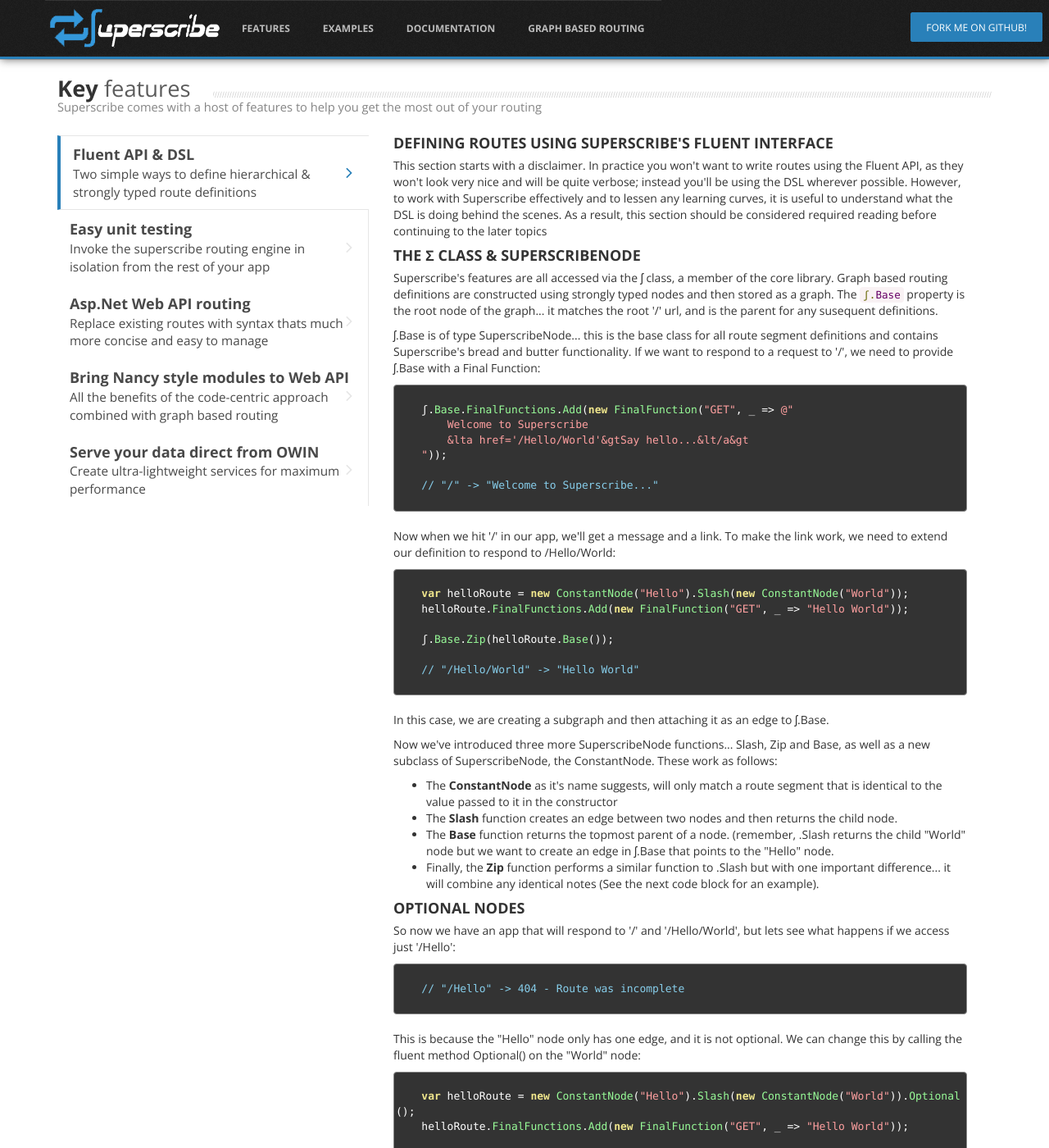
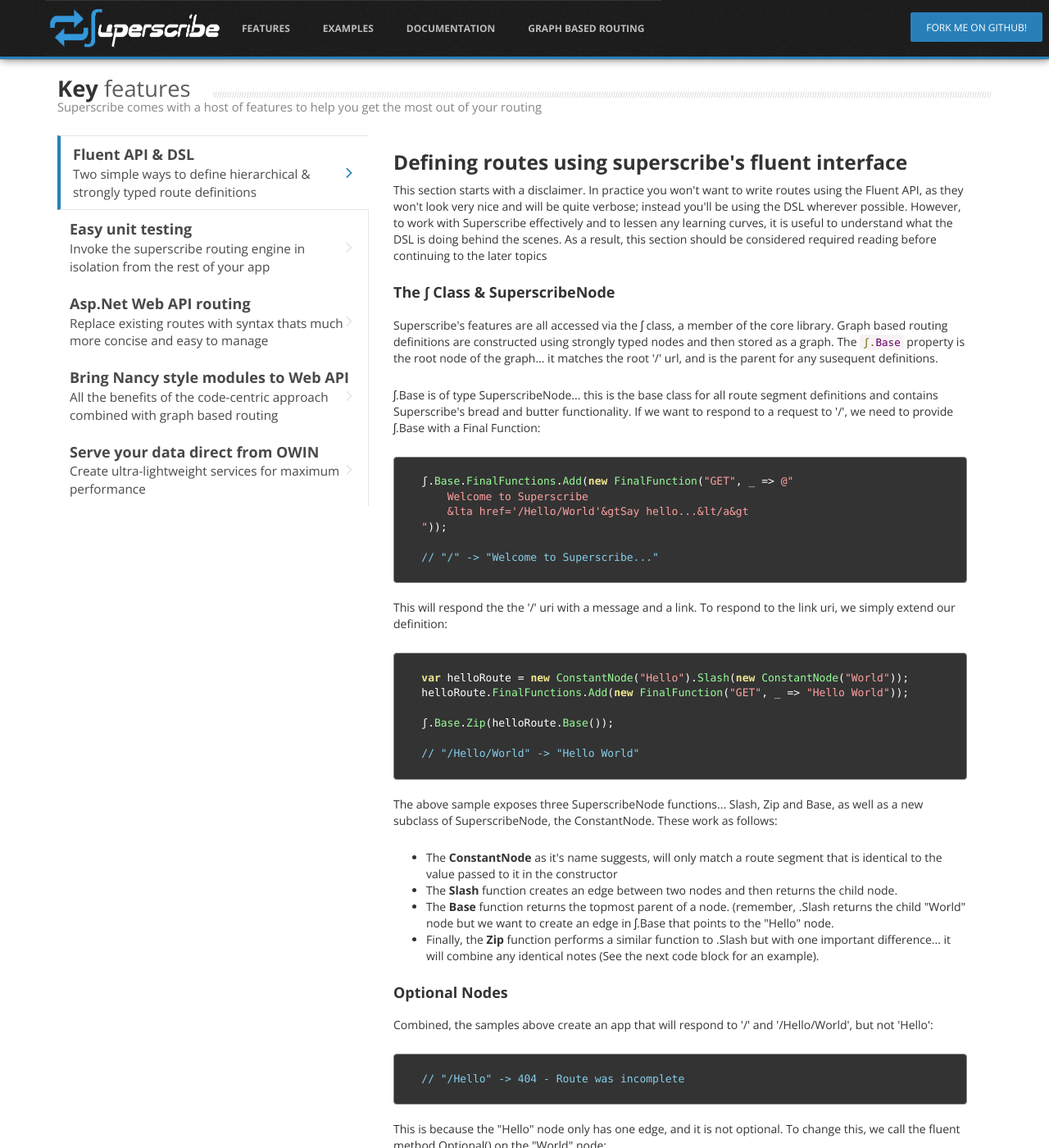
Before and after one commit to beyond-code-github/Superscribe, a Jekyll site: the page built from features.markdown, in a window 1280 px wide and 1400 px high. Shown: the whole window at 82% size. Built offline with Jekyll 4.4.1, drawn with Linux system fonts in a browser that asks for light colours; some web fonts are replaced; Markdown is read by kramdown in place of the engine named in the settings; some of the changed text lies outside the part shown.

Commit message:
Improved styling and reworked the features page content slightly

```diff
--- a/css/custom-style.css
+++ b/css/custom-style.css
@@ -1,4 +1,4 @@
-/*/////////////////////////////////////////////////////////////////////
++/*/////////////////////////////////////////////////////////////////////
  //
  // Custom theme code styles
  // Written by Themelize.me (http://themelize.me)
@@ -67,3 +67,12 @@
  * Other stuff
  *--------------------------------------------------
  */
+
+#content p {
+  margin: 0 0 25px;
+}
+
+.feature .title
+{
+	text-transform: uppercase;
+}
--- a/css/theme-style.css
+++ b/css/theme-style.css
@@ -172,8 +172,7 @@
 }
 .block .title {
   font-size: 18px;
-  text-transform: uppercase;
-  margin: 0 0 0.5em 0;
+  margin: 0 0 1.2em 0;
   line-height: 1;
 }
 .mdrs .btn-block,
@@ -2380,7 +2379,6 @@
 }
 .pricing-stack .well.active .title {
   font-size: 28px;
-  text-transform: uppercase;
 }
 .pricing-stack .well.active .price {
   background: #55a79a;
--- a/features.markdown
+++ b/features.markdown
@@ -6,33 +6,7 @@
 <div class="block">
 <h2 class="title-divider"><span>Key <span class="de-em">features</span></span>
 <small>Superscribe comes with a host of features to help you get the most out of your routing</small>
-</h2><!--
-<div class="row">
-	<div class="col-md-6 col-sm-6">
-		<div class="block features">
-			<div class="row">
-			    <div class="feature col-lg-5 col-lg-offset-1 col-md-6 col-sm-6 col-xs-6"><a href="features.html"><img src="img/icons/Map.png" alt="Feature 1" class="img-responsive"></a>
-			    </div>
-			    <div class="feature col-lg-5 col-md-6 col-sm-6 col-xs-6">
-			      <a href="features.html"><img src="img/icons/Pensils.png" alt="Feature 2" class="img-responsive"></a>
-			    </div>
-			</div>
-			<div class="row">
-			    <div class="feature col-lg-5 col-lg-offset-1 col-md-6 col-sm-6 col-xs-6">
-			      <a href="features.html"><img src="img/icons/Clipboard.png" alt="Feature 3" class="img-responsive"></a>
-			    </div>
-			    <div class="feature col-lg-5 col-md-6 col-sm-6 col-xs-6">
-			      <a href="features.html"><img src="img/icons/Infinity-Loop.png" alt="Feature 4" class="img-responsive"></a>
-			    </div>
-		  	</div>
-		</div>
-	</div>
-	<div class="col-md-6 col-sm-6 caption">
-
-	This section is intended as a brief overview, for technical documentation please see the Documentation section. If you prefer to learn by example, check out our Samples.</h4>
-	</div>
-</div>
- -->
+</h2>
   <div class="tabbable tabs-left vertical-tabs bold-tabs row">
     <ul class="nav nav-tabs nav-stacked col-sm-4 col-md-4">
       <li class="active"> <a href="#tab1" data-toggle="tab">Fluent API & DSL<small>Two simple ways to define hierarchical & strongly typed route definitions</small><i class="icon-angle-right"></i></a> </li>
@@ -42,8 +16,8 @@
       <li> <a href="#tab5" data-toggle="tab">Serve your data direct from OWIN<small>Create ultra-lightweight services for maximum performance</small><i class="icon-angle-right"></i></a> </li>
     </ul>
 	<div class="tab-content col-sm-8 col-md-8">
-      <div class="feature tab-pane active col-sm-12 col-md-12" id="tab1">
-      	<h3 class="title visible-phone">Defining routes using superscribe's fluent interface</h3>
+      <div class="tab-pane active col-sm-12 col-md-12" id="tab1">
+      	<h3 class="visible-phone">Defining routes using superscribe's fluent interface</h3>
       	<p>This section starts with a disclaimer. In practice you won't want to write routes using the Fluent API, as they won't look very nice and will be quite verbose; instead you'll be using the DSL wherever possible. However, to work with Superscribe effectively and to lessen any learning curves, it is useful to understand what the DSL is doing behind the scenes. As a result, this section should be considered required reading before continuing to the later topics</p>
         <h3 class="title visible-phone">The ʃ Class & SuperscribeNode</h3>
         <p>Superscribe's features are all accessed via the ʃ class, a member of the core library. Graph based routing definitions are constructed using strongly typed nodes and then stored as a graph. The <code class="prettyprint lang-cs">ʃ.Base</code> property is the root node of the graph... it matches the root '/' url, and is the parent for any susequent definitions.</p>
@@ -57,7 +31,7 @@
 
     // "/" -> "Welcome to Superscribe..."
 		</pre>
-		<p>Now when we hit '/' in our app, we'll get a message and a link. To make the link work, we need to extend our definition to respond to /Hello/World:</p>
+		<p>This will respond the the '/' uri with a message and a link. To respond to the link uri, we simply extend our definition:</p>
 		<pre class="prettyprint lang-cs">
 
     var helloRoute = new ConstantNode("Hello").Slash(new ConstantNode("World"));
@@ -67,8 +41,7 @@
 
     // "/Hello/World" -> "Hello World"
 		</pre>
-		<p>In this case, we are creating a subgraph and then attaching it as an edge to ʃ.Base.<p>
-		<p>Now we've introduced three more SuperscribeNode functions... Slash, Zip and Base, as well as a new subclass of SuperscribeNode, the ConstantNode. These work as follows:
+		<p>The above sample exposes three SuperscribeNode functions... Slash, Zip and Base, as well as a new subclass of SuperscribeNode, the ConstantNode. These work as follows:
 			<ul>
 				<li>The <strong>ConstantNode</strong> as it's name suggests, will only match a route segment that is identical to the value passed to it in the constructor</li>
 				<li>The <strong>Slash</strong> function creates an edge between two nodes and then returns the child node.</li>
@@ -77,12 +50,12 @@
 			</ul>
 		</p>
 		<h3 class="title visible-phone">Optional Nodes</h3>
-		<p>So now we have an app that will respond to '/' and '/Hello/World', but lets see what happens if we access just '/Hello':</p>
+		<p>Combined, the samples above create an app that will respond to '/' and '/Hello/World', but not 'Hello':</p>
 		<pre class="prettyprint lang-cs">
 
     // "/Hello" -> 404 - Route was incomplete
 		</pre>
-		<p>This is because the "Hello" node only has one edge, and it is not optional. We can change this by calling the fluent method Optional() on the "World" node:
+		<p>This is because the "Hello" node only has one edge, and it is not optional. To change this, we call the fluent method Optional() on the "World" node:
 		<pre class="prettyprint lang-cs">
 
     var helloRoute = new ConstantNode("Hello").Slash(new ConstantNode("World")).Optional();
@@ -92,15 +65,11 @@
 
     // "/Hello" -> "Welcome to Superscribe..."
 		</pre>
-		<p>This is still not entirely the behavior we'd expect but if we look at the Graph Based Routing algorithm psuedo code, it becomes clear: </p>
+		<p>This might not be the behavior you'd expect, but if we look at the Graph Based Routing spec all becomes clear: </p>
 		<div class="well well-mini pull-center">
           <em>"Once route parsing is complete, the Final function of the last node is executed. If the last node does not provide one, the engine must execute the final function of the last travelled node that did."</em>
         </div>
-        <p>If we assign a final function to the "Hello" node, then we get the behavior we expect and by doing so we make any further nodes effectively optional as per another section of the pseudo code:</p>
-        <div class="well well-mini pull-center">
-          <em>"If the next match is null, the incomplete match flag will be set unless a) there are no edges on the current node or b) all edges on the current node are optional, or c) The current node has a final function defined for the current method"</em>
-        </div>
-        <p>So with that in mind, here's our final solution that will serve both uris. Note also the behavior of the Zip function from earlier to combine the two "Hello" nodes together as one.
+		<p>This behavior isn't entirely useless... we can use an Action Function to set some values which then become available to our final function and influence it's behavior. Another way of making the Superscribe engine treat 'Hello' as optional is to assign it a Final Function of it's own:</p>
         <pre class="prettyprint lang-cs">
 
     var helloRoute = new ConstantNode("Hello").Slash(new ConstantNode("World"));
@@ -115,23 +84,28 @@
     // "/Hello" -> "Hello... maybe"
     // "/Hello/World" -> "Hello World"
 		</pre>
+        <p>Note the usage of Zip() in this sample to combine the two 'Hello' nodes into one. Another except from the Graph Based Routing spec reveals how this change creates the optional behavior.</p>
+        <div class="well well-mini pull-center">
+          <em>"If the next match is null, the incomplete match flag will be set unless a) there are no edges on the current node or b) all edges on the current node are optional, or c) The current node has a final function defined for the current method"</em>
+        </div>
+
 	  </div>
-	  <div class="feature tab-pane col-sm-12 col-md-12" id="tab2">
+	  <div class="tab-pane col-sm-12 col-md-12" id="tab2">
         <h3 class="title visible-phone"></h3>
         <pre class="prettyprint lang-cs">
 		</pre>
 	  </div>
-	  <div class="feature tab-pane col-sm-12 col-md-12" id="tab3">
+	  <div class="tab-pane col-sm-12 col-md-12" id="tab3">
         <h3 class="title visible-phone"></h3>
         <pre class="prettyprint lang-cs">
 		</pre>
 	  </div>
-	  <div class="feature tab-pane col-sm-12 col-md-12" id="tab4">
+	  <div class="tab-pane col-sm-12 col-md-12" id="tab4">
         <h3 class="title visible-phone"></h3>
         <pre class="prettyprint lang-cs">
 		</pre>
 	  </div>
-      <div class="feature tab-pane col-sm-12 col-md-12" id="tab5">
+      <div class="tab-pane col-sm-12 col-md-12" id="tab5">
         <h3 class="title visible-phone"></h3>
         <pre class="prettyprint lang-cs">
 		</pre>
```
Also changed, not shown: index.html (+5 -5 lines).
